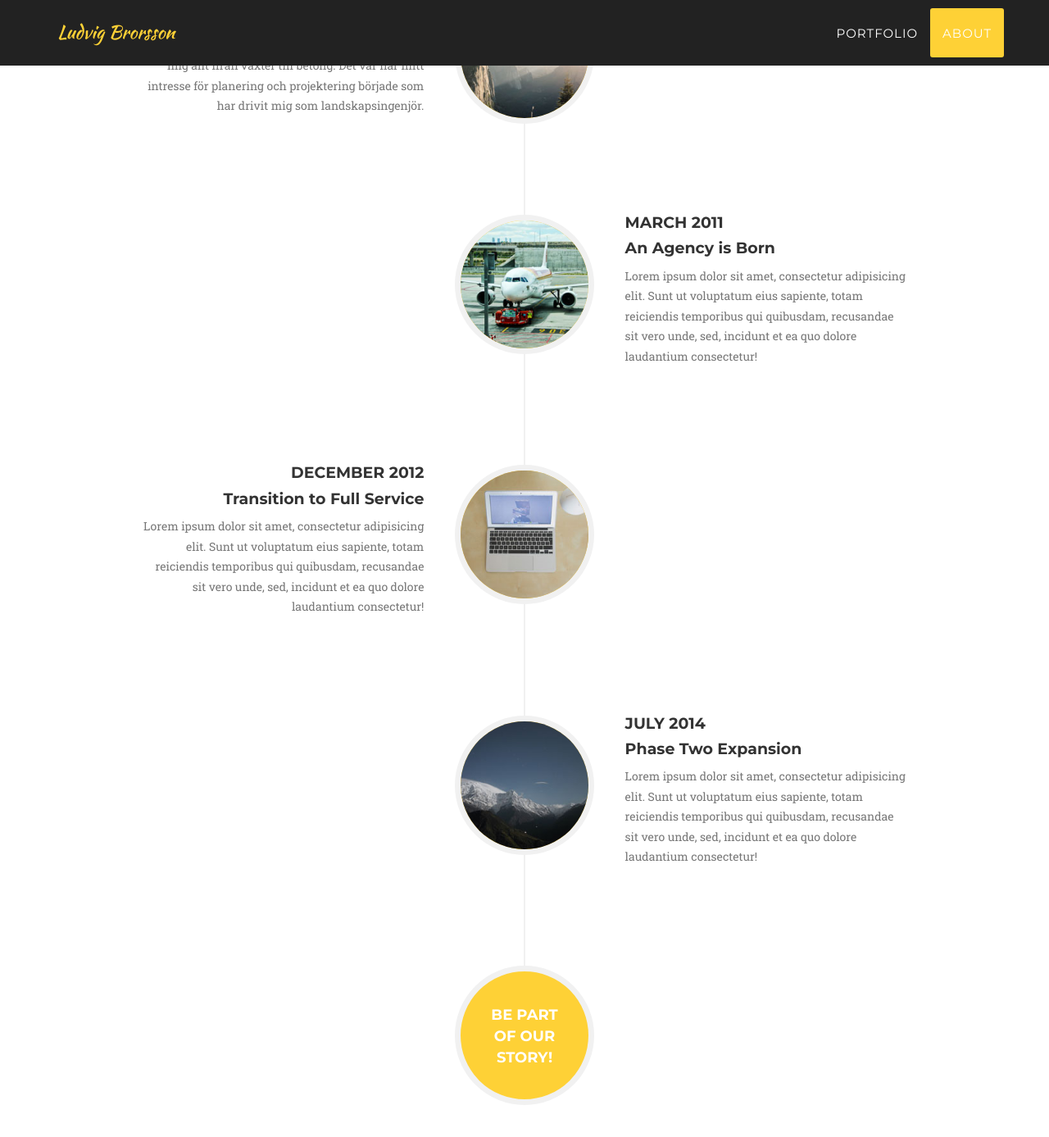
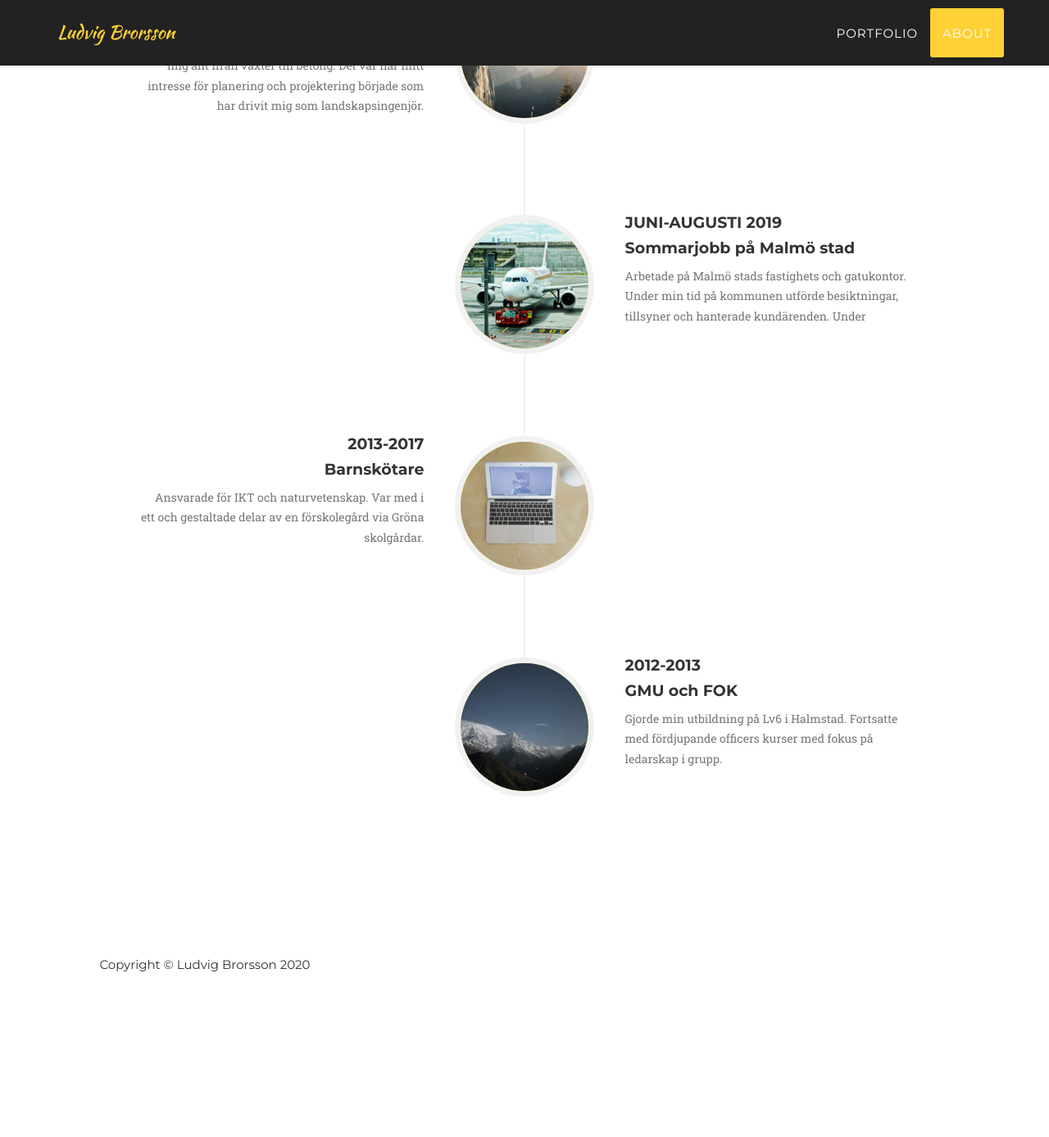
Before and after one commit to brorssonludvig/brorssonludvig.github.io, a Jekyll site: the page built from index.html, in a window 1280 px wide and 1400 px high, scrolled down 2252 px. Shown: the top 1387 px of the window at 82% size. Built offline with Jekyll 4.4.1, drawn with Linux system fonts in a browser that asks for light colours; some web fonts are replaced; after the commit the page ends 3474 px from its top, so only the background shows below that.

Commit message:
Update about.html

```diff
--- a/_includes/about.html
+++ b/_includes/about.html
@@ -30,11 +30,11 @@
                             </div>
                             <div class="timeline-panel">
                                 <div class="timeline-heading">
-                                    <h4>March 2011</h4>
-                                    <h4 class="subheading">An Agency is Born</h4>
+                                    <h4>Juni-Augusti 2019</h4>
+                                    <h4 class="subheading">Sommarjobb på Malmö stad</h4>
                                 </div>
                                 <div class="timeline-body">
-                                    <p class="text-muted">Lorem ipsum dolor sit amet, consectetur adipisicing elit. Sunt ut voluptatum eius sapiente, totam reiciendis temporibus qui quibusdam, recusandae sit vero unde, sed, incidunt et ea quo dolore laudantium consectetur!</p>
+                                    <p class="text-muted">Arbetade på Malmö stads fastighets och gatukontor. Under min tid på kommunen utförde besiktningar, tillsyner och hanterade kundärenden. Under</p>
                                 </div>
                             </div>
                         </li>
@@ -44,11 +44,11 @@
                             </div>
                             <div class="timeline-panel">
                                 <div class="timeline-heading">
-                                    <h4>December 2012</h4>
-                                    <h4 class="subheading">Transition to Full Service</h4>
+                                    <h4>2013-2017</h4>
+                                    <h4 class="subheading">Barnskötare</h4>
                                 </div>
                                 <div class="timeline-body">
-                                    <p class="text-muted">Lorem ipsum dolor sit amet, consectetur adipisicing elit. Sunt ut voluptatum eius sapiente, totam reiciendis temporibus qui quibusdam, recusandae sit vero unde, sed, incidunt et ea quo dolore laudantium consectetur!</p>
+                                    <p class="text-muted">Ansvarade för IKT och naturvetenskap. Var med i ett och gestaltade delar av en förskolegård via Gröna skolgårdar.</p>
                                 </div>
                             </div>
                         </li>
@@ -58,19 +58,14 @@
                             </div>
                             <div class="timeline-panel">
                                 <div class="timeline-heading">
-                                    <h4>July 2014</h4>
-                                    <h4 class="subheading">Phase Two Expansion</h4>
+                                    <h4>2012-2013</h4>
+                                    <h4 class="subheading">GMU och FOK</h4>
                                 </div>
                                 <div class="timeline-body">
-                                    <p class="text-muted">Lorem ipsum dolor sit amet, consectetur adipisicing elit. Sunt ut voluptatum eius sapiente, totam reiciendis temporibus qui quibusdam, recusandae sit vero unde, sed, incidunt et ea quo dolore laudantium consectetur!</p>
+                                    <p class="text-muted">Gjorde min utbildning på Lv6 i Halmstad. Fortsatte med fördjupande officers kurser med fokus på ledarskap i grupp.</p>
                                 </div>
                             </div>
                         </li>
-                        <li class="timeline-inverted">
-                            <div class="timeline-image">
-                                <h4>Be Part
-                                    <br>Of Our
-                                    <br>Story!</h4>
                             </div>
                         </li>
                     </ul>
```
